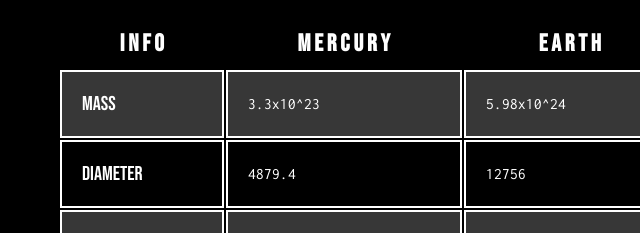
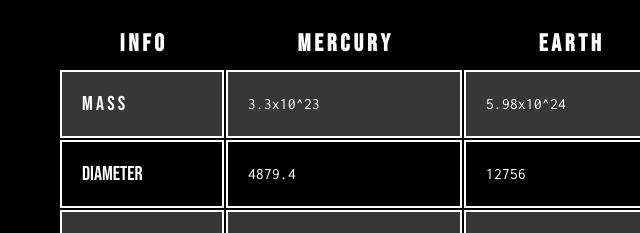
Before and after one commit to KellyTTan/lab5, a plain HTML site: page index.html in a window 1280 px wide. Shown: the part 167-400 px from the top of the page, 0-640 px from the left. Drawn offline with Linux system fonts and the light colour scheme.

Commit message:
Update index.html

```diff
--- a/index.html
+++ b/index.html
@@ -22,7 +22,7 @@
                 <th>S a t u r n</th>
             </tr>
             <tr>
-                <td class="head" >Mass</td>
+                <td class="head" >M a s s</td>
                 <td>3.3x10^23</td>
                 <td>5.98x10^24</td>
                 <td>1.90x10^27</td>
```
